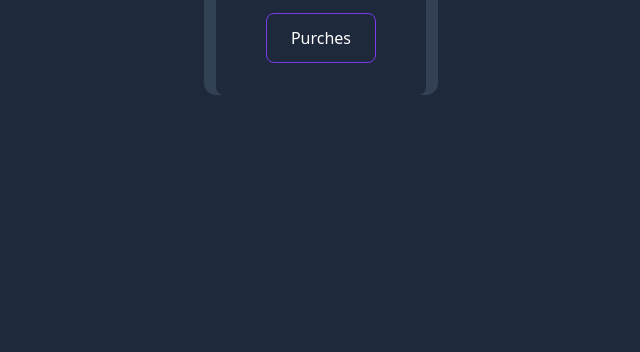
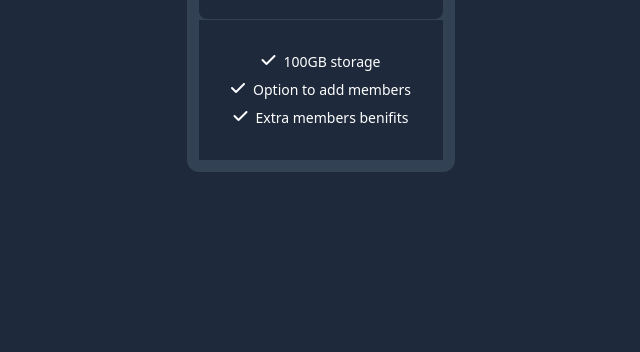
Before and after one commit to probillal/pricing_cards, a website: page index.html in a window 1280 px wide. Shown: the part 448-800 px from the top of the page, without its empty margins (319-959 px from the left). Drawn offline with Linux system fonts and the light colour scheme.

Commit message:
lower section with col 1 done

```diff
--- a/index.html
+++ b/index.html
@@ -6,6 +6,13 @@
     <meta name="viewport" content="width=device-width, initial-scale=1.0" />
     <title>Pricing-cards</title>
     <link rel="stylesheet" href="./css/style.css" />
+    <link
+      rel="stylesheet"
+      href="https://cdnjs.cloudflare.com/ajax/libs/font-awesome/6.6.0/css/all.min.css"
+      integrity="sha512-Kc323vGBEqzTmouAECnVceyQqyqdsSiqLQISBL29aUW4U/M7pSPA/gEUZQqv1cwx4OnYxTxve5UMg5GT6L4JJg=="
+      crossorigin="anonymous"
+      referrerpolicy="no-referrer"
+    />
   </head>
   <body>
     <!-- background container -->
@@ -29,6 +36,28 @@
               >
             </div>
           </div>
+          <!-- lower section -->
+          <!-- border -->
+          <div class="border-t border-slate-700"></div>
+          <div class="p-8 mx-3 mb-3 bg-slate-800 text-center text-white">
+            <div class="flex flex-col space-y-2">
+              <!-- list-1 -->
+              <div class="flex justify-center">
+                <i class="fa-solid fa-check"></i>
+                <p class="text-sm ml-2">100GB storage</p>
+              </div>
+              <!-- list-2 -->
+              <div class="flex justify-center">
+                <i class="fa-solid fa-check"></i>
+                <p class="text-sm ml-2">Option to add members</p>
+              </div>
+              <!-- list-3 -->
+              <div class="flex justify-center">
+                <i class="fa-solid fa-check"></i>
+                <p class="text-sm ml-2">Extra members benifits</p>
+              </div>
+            </div>
+          </div>
         </div>
       </div>
     </div>
```
Also changed, not shown: css/style.css.
